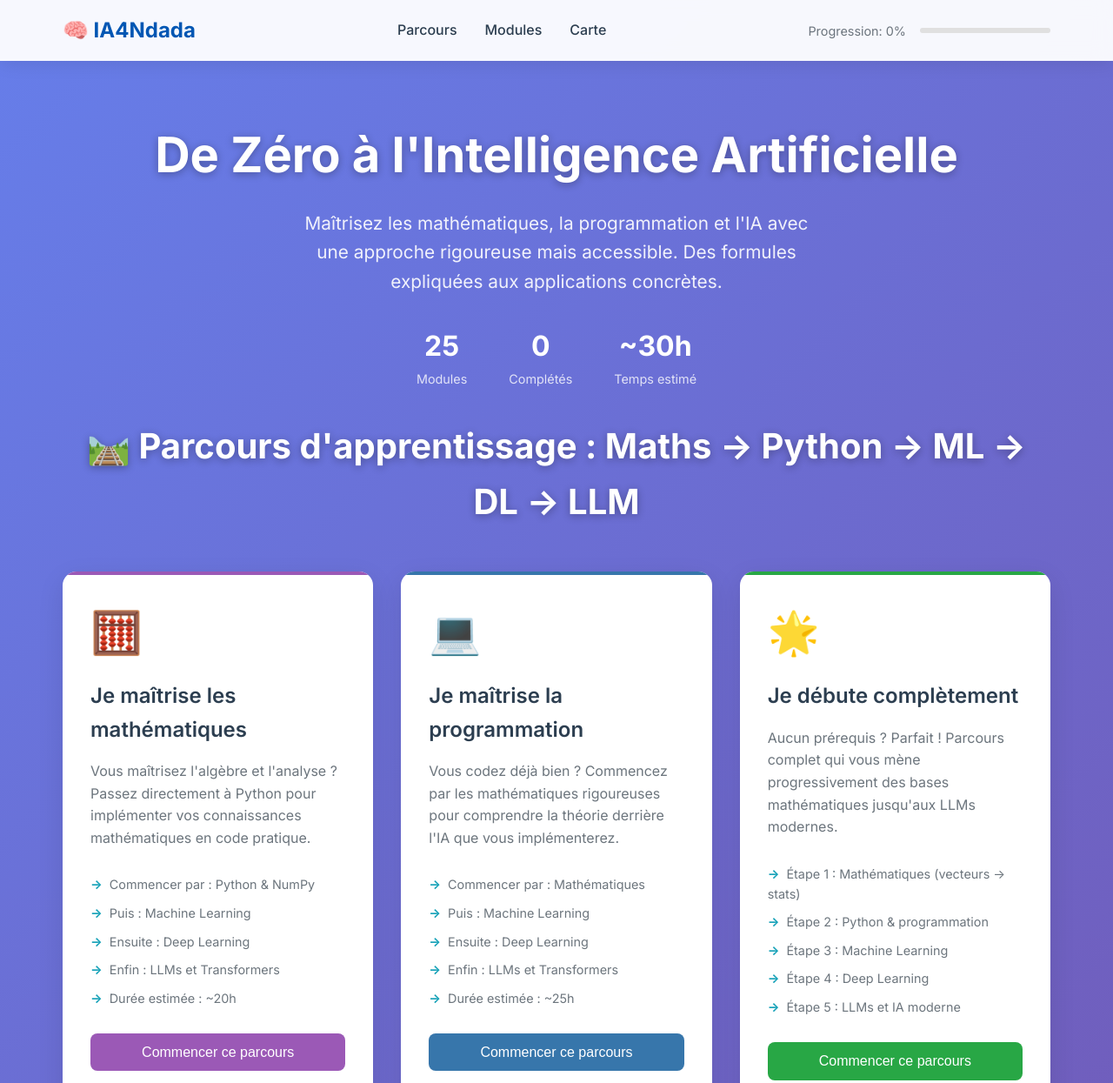
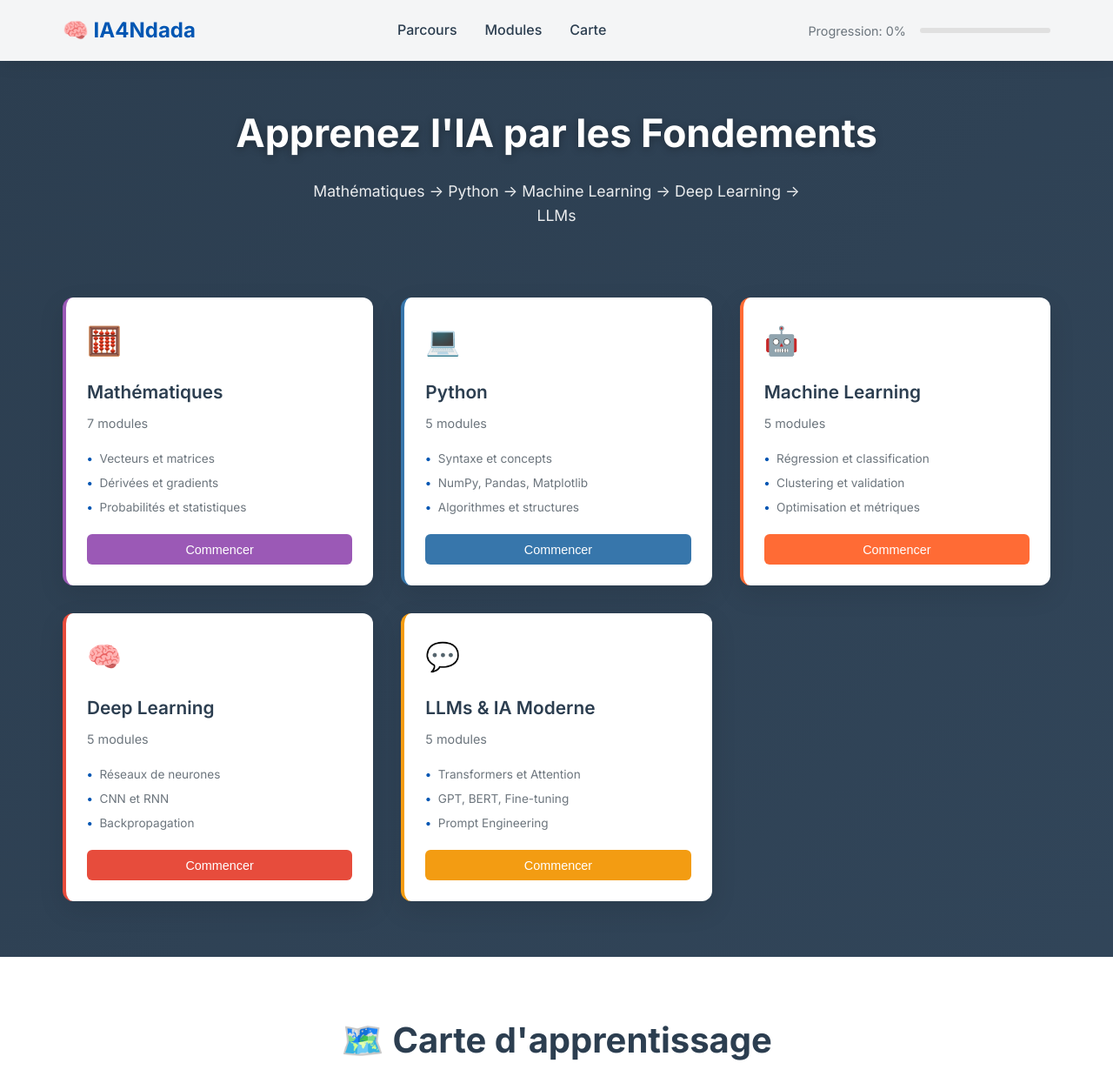
Before and after one commit to elbachir67/feynman-site, a website: page index.html in a window 1280 px wide. Shown: the top 1245 px of the page at 87% size. Drawn offline with Linux system fonts and the light colour scheme; a script that the page names is missing.

```diff
--- a/index.html
+++ b/index.html
@@ -31,7 +31,7 @@
         --ml-color: #ff6b35;
         --dl-color: #e74c3c;
 
-        --bg-gradient: linear-gradient(135deg, #667eea 0%, #764ba2 100%);
+        --bg-gradient: linear-gradient(135deg, #2c3e50 0%, #34495e 100%);
         --card-shadow: 0 10px 30px rgba(0, 0, 0, 0.1);
         --hover-shadow: 0 15px 40px rgba(0, 0, 0, 0.15);
 
@@ -126,178 +126,158 @@
       /* Hero Section */
       .hero {
         text-align: center;
-        padding: 4rem 2rem;
+        padding: 3rem 2rem 2rem;
         color: white;
       }
 
       .hero h1 {
-        font-size: 3.5rem;
+        font-size: 2.8rem;
         font-weight: 700;
         margin-bottom: 1rem;
         text-shadow: 0 2px 10px rgba(0, 0, 0, 0.3);
       }
 
       .hero p {
-        font-size: 1.3rem;
-        margin-bottom: 2rem;
+        font-size: 1.1rem;
+        margin-bottom: 1rem;
         opacity: 0.9;
         max-width: 600px;
         margin-left: auto;
         margin-right: auto;
       }
 
-      .hero-stats {
-        display: flex;
-        justify-content: center;
-        gap: 3rem;
+      /* Modules Section */
+      .modules-section {
+        max-width: 1200px;
+        margin: 0 auto 4rem;
+        padding: 0 2rem;
+      }
+
+      .modules-grid {
+        display: grid;
+        grid-template-columns: repeat(auto-fit, minmax(280px, 1fr));
+        gap: 1.5rem;
         margin-top: 2rem;
       }
 
-      .stat {
-        text-align: center;
-      }
-
-      .stat-number {
-        font-size: 2rem;
-        font-weight: 700;
-        display: block;
-      }
-
-      .stat-label {
-        font-size: 0.9rem;
-        opacity: 0.8;
-      }
-
-      /* Pathways Section */
-      .pathways {
-        max-width: 1200px;
-        margin: -2rem auto 4rem;
-        padding: 0 2rem;
-      }
-
-      .pathways h2 {
-        text-align: center;
-        color: white;
-        font-size: 2.5rem;
-        margin-bottom: 3rem;
-        text-shadow: 0 2px 10px rgba(0, 0, 0, 0.3);
-      }
-
-      .pathways-grid {
-        display: grid;
-        grid-template-columns: repeat(auto-fit, minmax(350px, 1fr));
-        gap: 2rem;
-      }
-
-      .pathway-card {
+      .module-card {
         background: white;
-        border-radius: 16px;
-        padding: 2rem;
+        border-radius: 12px;
+        padding: 1.5rem;
         box-shadow: var(--card-shadow);
         transition: all 0.3s ease;
         cursor: pointer;
         position: relative;
         overflow: hidden;
+        border-left: 4px solid var(--primary-color);
       }
 
-      .pathway-card:hover {
+      .module-card:hover {
         transform: translateY(-5px);
         box-shadow: var(--hover-shadow);
       }
 
-      .pathway-card::before {
-        content: "";
-        position: absolute;
-        top: 0;
-        left: 0;
-        right: 0;
-        height: 4px;
-        background: var(--accent-color);
+      .module-card.math {
+        border-left-color: var(--math-color);
+      }
+      .module-card.python {
+        border-left-color: var(--python-color);
+      }
+      .module-card.ml {
+        border-left-color: var(--ml-color);
+      }
+      .module-card.dl {
+        border-left-color: var(--dl-color);
+      }
+      .module-card.llm {
+        border-left-color: #f39c12;
       }
 
-      .pathway-card.math::before {
-        background: var(--math-color);
-      }
-      .pathway-card.python::before {
-        background: var(--python-color);
-      }
-      .pathway-card.beginner::before {
-        background: var(--success-color);
-      }
-
-      .pathway-icon {
-        font-size: 3rem;
+      .module-icon {
+        font-size: 2rem;
         margin-bottom: 1rem;
         display: block;
       }
 
-      .pathway-title {
-        font-size: 1.5rem;
+      .module-title {
+        font-size: 1.3rem;
         font-weight: 600;
-        margin-bottom: 1rem;
+        margin-bottom: 0.5rem;
         color: var(--text-dark);
       }
 
-      .pathway-description {
+      .module-count {
         color: var(--text-light);
-        margin-bottom: 1.5rem;
-        line-height: 1.6;
+        font-size: 0.9rem;
+        margin-bottom: 1rem;
       }
 
-      .pathway-modules {
+      .module-list {
         list-style: none;
-        margin-bottom: 1.5rem;
+        margin-bottom: 1rem;
       }
 
-      .pathway-modules li {
-        padding: 0.3rem 0;
+      .module-list li {
+        padding: 0.2rem 0;
         color: var(--text-light);
-        font-size: 0.9rem;
+        font-size: 0.85rem;
       }
 
-      .pathway-modules li::before {
-        content: "→";
-        color: var(--accent-color);
+      .module-list li::before {
+        content: "•";
+        color: var(--primary-color);
         font-weight: bold;
         margin-right: 0.5rem;
       }
 
-      .pathway-btn {
+      .module-btn {
         width: 100%;
-        padding: 0.8rem;
+        padding: 0.6rem;
         background: var(--primary-color);
         color: white;
         border: none;
-        border-radius: 8px;
-        font-size: 1rem;
+        border-radius: 6px;
+        font-size: 0.9rem;
         font-weight: 500;
         cursor: pointer;
         transition: all 0.3s ease;
       }
 
-      .pathway-btn:hover {
+      .module-btn:hover {
         background: #004494;
         transform: translateY(-2px);
       }
 
-      .pathway-card.math .pathway-btn {
+      .module-card.math .module-btn {
         background: var(--math-color);
       }
-      .pathway-card.python .pathway-btn {
+      .module-card.python .module-btn {
         background: var(--python-color);
       }
-      .pathway-card.beginner .pathway-btn {
-        background: var(--success-color);
+      .module-card.ml .module-btn {
+        background: var(--ml-color);
+      }
+      .module-card.dl .module-btn {
+        background: var(--dl-color);
+      }
+      .module-card.llm .module-btn {
+        background: #f39c12;
       }
 
-      .pathway-card.math .pathway-btn:hover {
+      .module-card.math .module-btn:hover {
         background: #8e44ad;
       }
-      .pathway-card.python .pathway-btn:hover {
+      .module-card.python .module-btn:hover {
         background: #2d5aa0;
       }
-      .pathway-card.beginner .pathway-btn:hover {
-        background: #218838;
+      .module-card.ml .module-btn:hover {
+        background: #e55a2b;
+      }
+      .module-card.dl .module-btn:hover {
+        background: #c0392b;
+      }
+      .module-card.llm .module-btn:hover {
+        background: #e67e22;
       }
 
       /* Learning Map Section */
@@ -491,85 +471,91 @@
 
     <!-- Hero Section -->
     <section class="hero">
-      <h1>De Zéro à l'Intelligence Artificielle</h1>
-      <p>
-        Maîtrisez les mathématiques, la programmation et l'IA avec une approche
-        rigoureuse mais accessible. Des formules expliquées aux applications
-        concrètes.
-      </p>
-
-      <div class="hero-stats">
-        <div class="stat">
-          <span class="stat-number" id="total-modules">25</span>
-          <span class="stat-label">Modules</span>
-        </div>
-        <div class="stat">
-          <span class="stat-number" id="completed-modules">0</span>
-          <span class="stat-label">Complétés</span>
-        </div>
-        <div class="stat">
-          <span class="stat-number" id="estimated-time">~30h</span>
-          <span class="stat-label">Temps estimé</span>
-        </div>
-      </div>
+      <h1>Apprenez l'IA par les Fondements</h1>
+      <p>Mathématiques → Python → Machine Learning → Deep Learning → LLMs</p>
     </section>
 
-    <!-- Pathways Section -->
-    <section class="pathways" id="pathways">
-      <h2>🛤️ Parcours d'apprentissage : Maths → Python → ML → DL → LLM</h2>
-      <div class="pathways-grid">
-        <!-- Parcours Mathématicien -->
-        <div class="pathway-card math" onclick="selectPathway('math')">
-          <span class="pathway-icon">🧮</span>
-          <h3 class="pathway-title">Je maîtrise les mathématiques</h3>
-          <p class="pathway-description">
-            Vous maîtrisez l'algèbre et l'analyse ? Passez directement à Python
-            pour implémenter vos connaissances mathématiques en code pratique.
-          </p>
-          <ul class="pathway-modules">
-            <li>Commencer par : Python & NumPy</li>
-            <li>Puis : Machine Learning</li>
-            <li>Ensuite : Deep Learning</li>
-            <li>Enfin : LLMs et Transformers</li>
-            <li>Durée estimée : ~20h</li>
+    <!-- Modules Section -->
+    <section class="modules-section" id="modules">
+      <div class="modules-grid">
+        <!-- Mathématiques -->
+        <div
+          class="module-card math"
+          onclick="goToModule('modules/math/vectors.html')"
+        >
+          <span class="module-icon">🧮</span>
+          <h3 class="module-title">Mathématiques</h3>
+          <p class="module-count">7 modules</p>
+          <ul class="module-list">
+            <li>Vecteurs et matrices</li>
+            <li>Dérivées et gradients</li>
+            <li>Probabilités et statistiques</li>
           </ul>
-          <button class="pathway-btn">Commencer ce parcours</button>
+          <button class="module-btn">Commencer</button>
         </div>
 
-        <!-- Parcours Programmeur -->
-        <div class="pathway-card python" onclick="selectPathway('python')">
-          <span class="pathway-icon">💻</span>
-          <h3 class="pathway-title">Je maîtrise la programmation</h3>
-          <p class="pathway-description">
-            Vous codez déjà bien ? Commencez par les mathématiques rigoureuses
-            pour comprendre la théorie derrière l'IA que vous implémenterez.
-          </p>
-          <ul class="pathway-modules">
-            <li>Commencer par : Mathématiques</li>
-            <li>Puis : Machine Learning</li>
-            <li>Ensuite : Deep Learning</li>
-            <li>Enfin : LLMs et Transformers</li>
-            <li>Durée estimée : ~25h</li>
+        <!-- Python -->
+        <div
+          class="module-card python"
+          onclick="goToModule('modules/python/basics.html')"
+        >
+          <span class="module-icon">💻</span>
+          <h3 class="module-title">Python</h3>
+          <p class="module-count">5 modules</p>
+          <ul class="module-list">
+            <li>Syntaxe et concepts</li>
+            <li>NumPy, Pandas, Matplotlib</li>
+            <li>Algorithmes et structures</li>
           </ul>
-          <button class="pathway-btn">Commencer ce parcours</button>
+          <button class="module-btn">Commencer</button>
         </div>
 
-        <!-- Parcours Débutant -->
-        <div class="pathway-card beginner" onclick="selectPathway('beginner')">
-          <span class="pathway-icon">🌟</span>
-          <h3 class="pathway-title">Je débute complètement</h3>
-          <p class="pathway-description">
-            Aucun prérequis ? Parfait ! Parcours complet qui vous mène
-            progressivement des bases mathématiques jusqu'aux LLMs modernes.
-          </p>
-          <ul class="pathway-modules">
-            <li>Étape 1 : Mathématiques (vecteurs → stats)</li>
-            <li>Étape 2 : Python & programmation</li>
-            <li>Étape 3 : Machine Learning</li>
-            <li>Étape 4 : Deep Learning</li>
-            <li>Étape 5 : LLMs et IA moderne</li>
+        <!-- Machine Learning -->
+        <div
+          class="module-card ml"
+          onclick="goToModule('modules/ml/introduction.html')"
+        >
+          <span class="module-icon">🤖</span>
+          <h3 class="module-title">Machine Learning</h3>
+          <p class="module-count">5 modules</p>
+          <ul class="module-list">
+            <li>Régression et classification</li>
+            <li>Clustering et validation</li>
+            <li>Optimisation et métriques</li>
           </ul>
-          <button class="pathway-btn">Commencer ce parcours</button>
+          <button class="module-btn">Commencer</button>
+        </div>
+
+        <!-- Deep Learning -->
+        <div
+          class="module-card dl"
+          onclick="goToModule('modules/dl/perceptron.html')"
+        >
+          <span class="module-icon">🧠</span>
+          <h3 class="module-title">Deep Learning</h3>
+          <p class="module-count">5 modules</p>
+          <ul class="module-list">
+            <li>Réseaux de neurones</li>
+            <li>CNN et RNN</li>
+            <li>Backpropagation</li>
+          </ul>
+          <button class="module-btn">Commencer</button>
+        </div>
+
+        <!-- LLMs -->
+        <div
+          class="module-card llm"
+          onclick="goToModule('modules/llm/attention.html')"
+        >
+          <span class="module-icon">💬</span>
+          <h3 class="module-title">LLMs & IA Moderne</h3>
+          <p class="module-count">5 modules</p>
+          <ul class="module-list">
+            <li>Transformers et Attention</li>
+            <li>GPT, BERT, Fine-tuning</li>
+            <li>Prompt Engineering</li>
+          </ul>
+          <button class="module-btn">Commencer</button>
         </div>
       </div>
     </section>
@@ -911,22 +897,12 @@
       });
 
       // Gestion des parcours
-      function selectPathway(pathway) {
-        // Sauvegarder le parcours choisi
-        localStorage.setItem("selectedPathway", pathway);
-
-        // Rediriger vers le premier module selon le parcours
-        const pathwayRoutes = {
-          math: "modules/python/basics.html",
-          python: "modules/math/vectors.html",
-          beginner: "modules/math/vectors.html",
-        };
-
+      function goToModule(url) {
         // Animation de sélection
         const card = event.currentTarget;
         card.style.transform = "scale(0.95)";
         setTimeout(() => {
-          window.location.href = pathwayRoutes[pathway];
+          window.location.href = url;
         }, 200);
       }
 
@@ -992,7 +968,7 @@
       // Animation au scroll
       function animateOnScroll() {
         const cards = document.querySelectorAll(
-          ".pathway-card, .module-category"
+          ".module-card, .module-category"
         );
 
         const observer = new IntersectionObserver(
@@ -1043,16 +1019,11 @@
 
       // Gestion du parcours sélectionné
       window.addEventListener("load", function () {
-        const selectedPathway = localStorage.getItem("selectedPathway");
-        if (selectedPathway) {
-          const card = document.querySelector(
-            `.pathway-card.${selectedPathway}`
-          );
-          if (card) {
-            card.style.border = "2px solid var(--success-color)";
-            card.style.boxShadow = "0 0 20px rgba(40, 167, 69, 0.3)";
-          }
-        }
+        // Animation d'entrée des cartes
+        const cards = document.querySelectorAll(".module-card");
+        cards.forEach((card, index) => {
+          card.style.animationDelay = `${index * 0.1}s`;
+        });
       });
     </script>
   </body>
```
